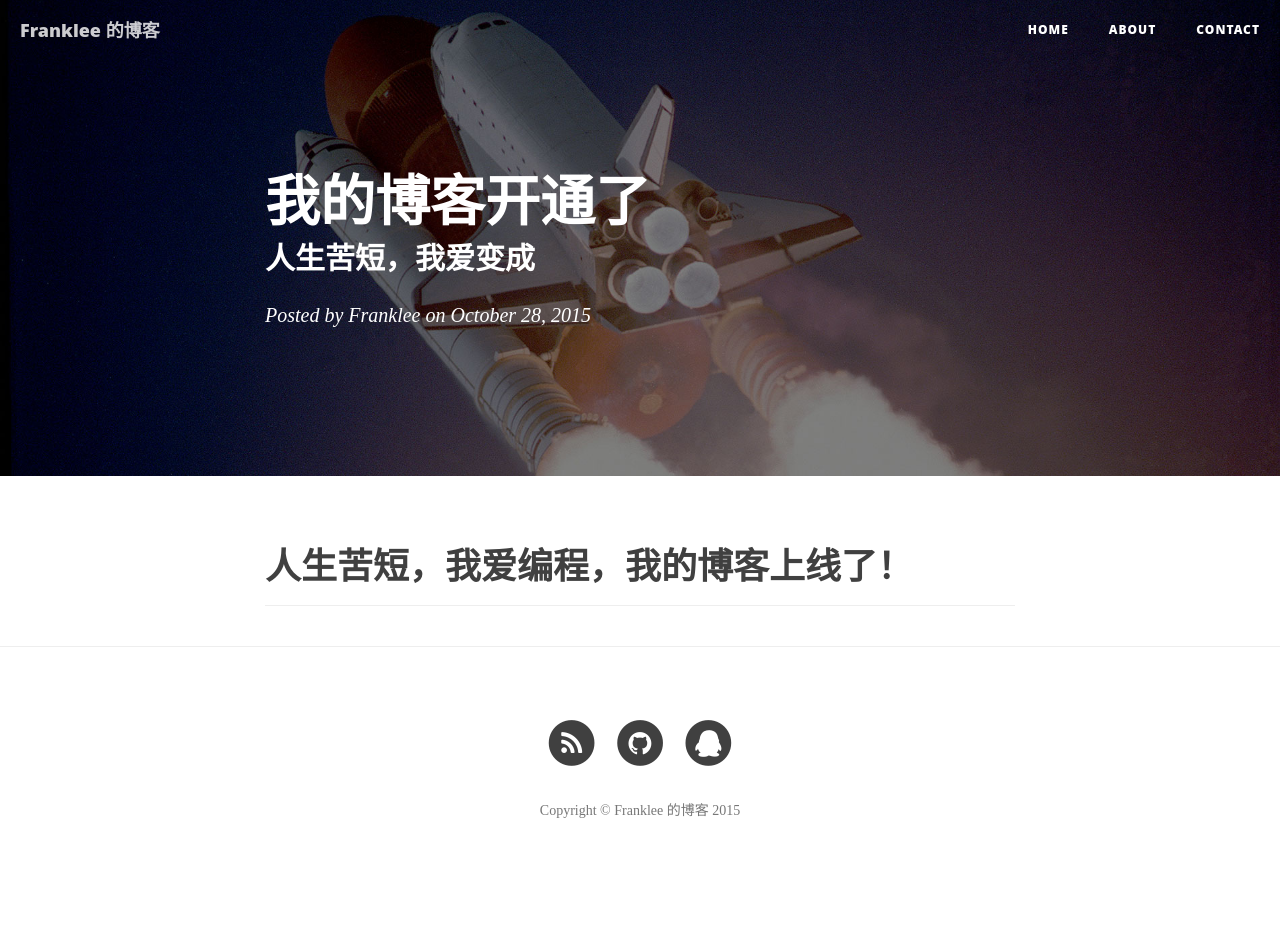
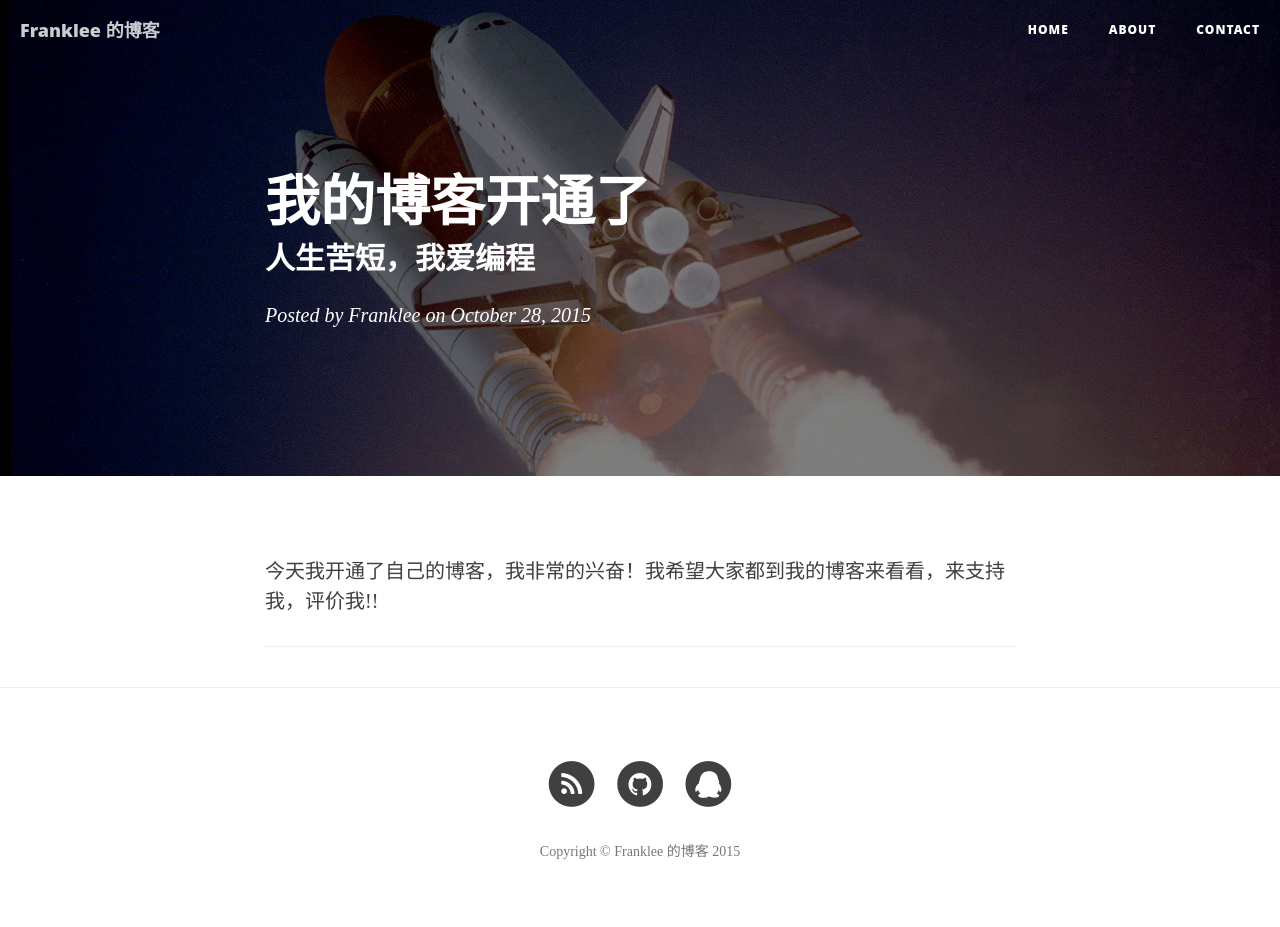
Before and after one commit to FrankLee33/franklee33.github.io, a Jekyll site: the page built from _posts/2015-10-28-helloworld.markdown, in a window 1280 px wide. Built offline with Jekyll 4.4.1, drawn with Linux system fonts in a browser that asks for light colours; nearby versions of some CDN libraries; some web fonts are replaced; before the commit the page ends 900 px from its top, so only the background shows below that.

Commit message:
update post

```diff
--- a/_posts/2015-10-28-helloworld.markdown
+++ b/_posts/2015-10-28-helloworld.markdown
@@ -1,10 +1,10 @@
 ---
 layout:     post
 title:      "我的博客开通了"
-subtitle:   "人生苦短，我爱变成"
+subtitle:   "人生苦短，我爱编程"
 date:       2015-10-28 23:00:00
 author:     "Franklee"
 header-img: "img/post-bg-01.jpg"
 ---
 
-<h1>人生苦短，我爱编程，我的博客上线了！</h1>
+<p>今天我开通了自己的博客，我非常的兴奋！我希望大家都到我的博客来看看，来支持我，评价我!! </p>
```
